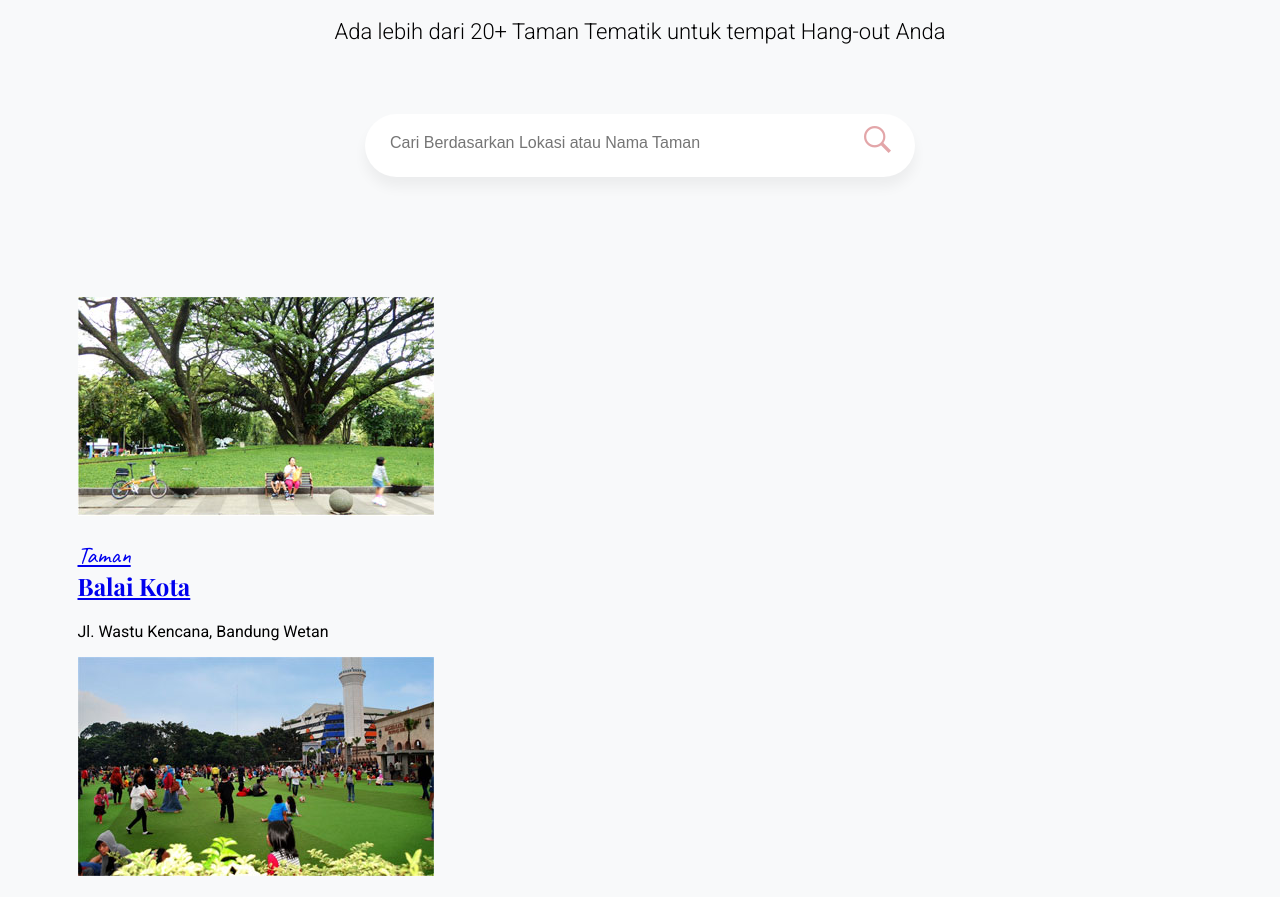
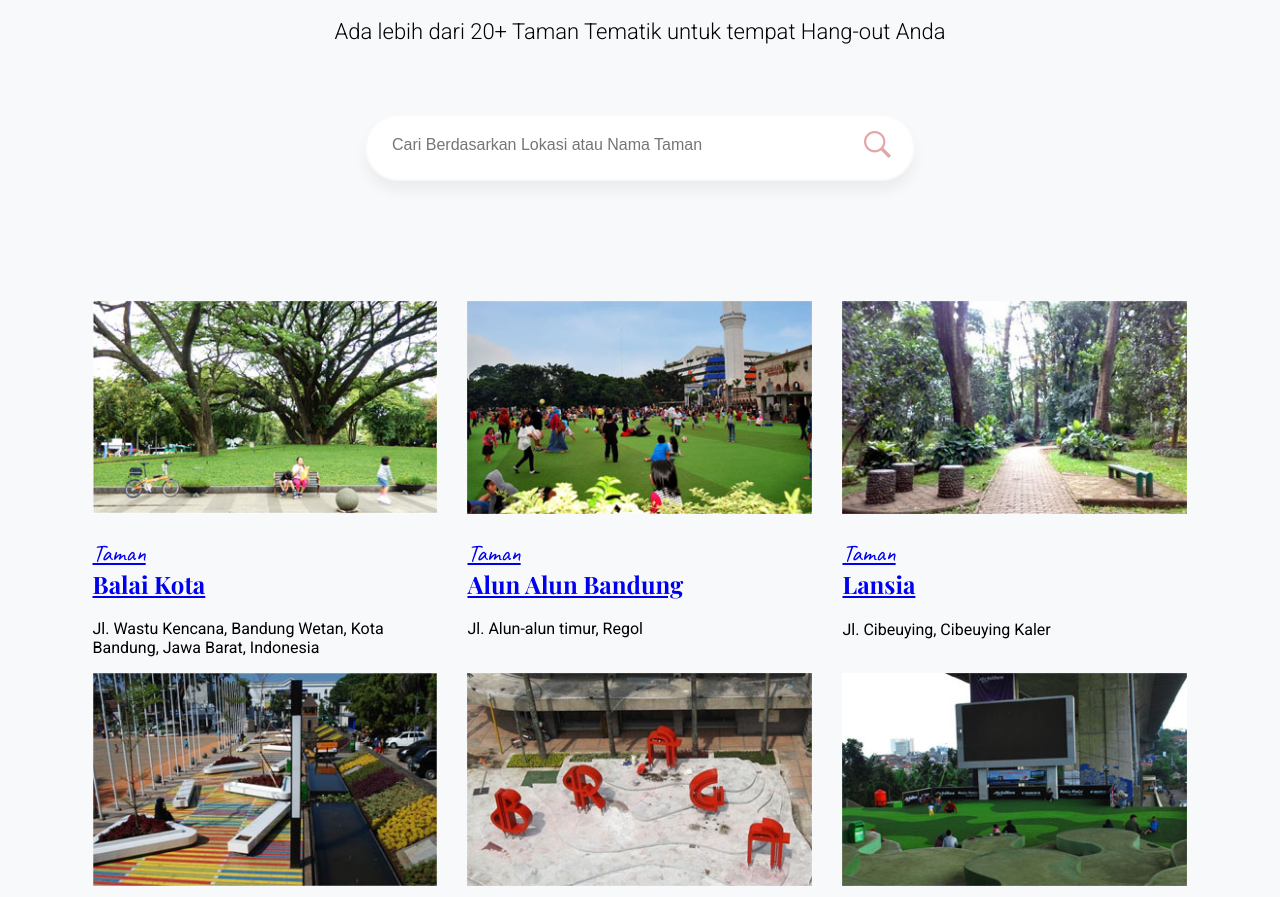
Before and after one commit to triana46/talentbandung.id, a plain HTML site: page sesi3/index.html in a window 1280 px wide. Shown: the part 328-1225 px from the top of the page. Drawn offline with nearby package versions, Linux system fonts and the light colour scheme.

Commit message:
Add files via upload

```diff
--- a/sesi3/index.html
+++ b/sesi3/index.html
@@ -20,11 +20,14 @@
                 <button type="submit"><i class="ion-ios-search-strong"></i></button>
             </form>
         </div>
-        <div class="daftar-taman">
-            <div class="taman">
+        <div class="daftar-taman grid-layout">
+            <div class="grid-item">
+                <article class="taman">
+                    <figure>
                         <a href="single.html">
                             <img src="images/tamanbalkot.jpg" alt="">
                         </a>
+                    </figure>
                     <div class="taman-detail">
                         <h2>
                             <a href="#">
@@ -32,13 +35,17 @@
                                 <span class="title">Balai Kota</span>
                             </a>
                         </h2>
-                    <p>Jl. Wastu Kencana, Bandung Wetan</p>
+                        <p>Jl. Wastu Kencana, Bandung Wetan, Kota Bandung, Jawa Barat, Indonesia</p>
                     </div>
+                </article>
             </div>
-            <div class="taman">
+            <div class="grid-item">
+                <article class="taman">
+                    <figure>
                         <a href="single.html">
                             <img src="images/alunalunbandung.jpg" alt="">
                         </a>
+                    </figure>
                     <div class="taman-detail">
                         <h2>
                             <a href="#">
@@ -48,11 +55,15 @@
                         </h2>
                         <p>Jl. Alun-alun timur, Regol</p>
                     </div>
+                </article>
             </div>
-            <div class="taman">
+            <div class="grid-item">
+                <article class="taman">
+                    <figure>
                         <a href="single.html">
                             <img src="images/tamanlansia.jpg" alt="">
                         </a>
+                    </figure>
                     <div class="taman-detail">
                         <h2>
                             <a href="#">
@@ -62,11 +73,15 @@
                         </h2>
                         <p>Jl. Cibeuying, Cibeuying Kaler</p>
                     </div>
+                </article>
             </div>
-            <div class="taman">
+            <div class="grid-item">
+                <article class="taman">
+                    <figure>
                         <a href="single.html">
                             <img src="images/alunalunujungberung.jpg" alt="">
                         </a>
+                    </figure>
                     <div class="taman-detail">
                         <h2>
                             <a href="#">
@@ -76,11 +91,15 @@
                         </h2>
                         <p>Lapang Ujung Berung, Ujungberung</p>
                     </div>
+                </article>
             </div>
-            <div class="taman">
+            <div class="grid-item">
+                <article class="taman">
+                    <figure>
                         <a href="single.html">
                             <img src="images/tamanbraga.jpg" alt="">
                         </a>
+                    </figure>
                     <div class="taman-detail">
                         <h2>
                             <a href="#">
@@ -90,11 +109,15 @@
                         </h2>
                         <p>Jl. Naripan, Sumur Bandung</p>
                     </div>
+                </article>
             </div>
-            <div class="taman">
+            <div class="grid-item">
+                <article class="taman">
+                    <figure>
                         <a href="single.html">
                             <img src="images/tamanfilm.jpg" alt="">
                         </a>
+                    </figure>
                     <div class="taman-detail">
                         <h2>
                             <a href="#">
@@ -104,6 +127,7 @@
                         </h2>
                         <p>Jl. Tamansari, Coblong</p>
                     </div>
+                </article>
             </div>
         </div>
         <footer class="footer">
--- a/sesi3/style.css
+++ b/sesi3/style.css
@@ -58,16 +58,49 @@ body{
 	font-size: 16px;
 	padding: 20px 70px 25px 25px;
 	border-radius: 45px;
-	border:none;
+	border:2px solid #f8f9fa;
 	box-shadow: 0 10px 13px rgba(0,0,0,0.05);
+	outline: none;
+	transition:border-color 300ms ease-out;
+}
+
+.hero form input:focus{
+	border:2px solid #57adfe;
 }
 
 .hero form button{
 	position: absolute;
-	top: 5px;
+	top: 10px;
 	right: 18px;
 	font-size: 36px;
 	color: #e3a6a9;
 	border:none;
 	background:none;
 }
+
+.grid-layout{
+}
+
+.grid-layout:after{
+	content: " ";
+	clear: both;
+	display: block;
+}
+
+.grid-item{
+	width: 33.3333%;
+	float: left;
+	padding: 0 15px;
+}
+
+.grid-item:nth-child(3n+1){
+	clear: both;
+}
+
+.taman figure{
+	margin: 0;
+}
+
+.taman figure img{
+	width: 100%;
+}
```
Lines whose indentation alone changed are shown as unchanged.
